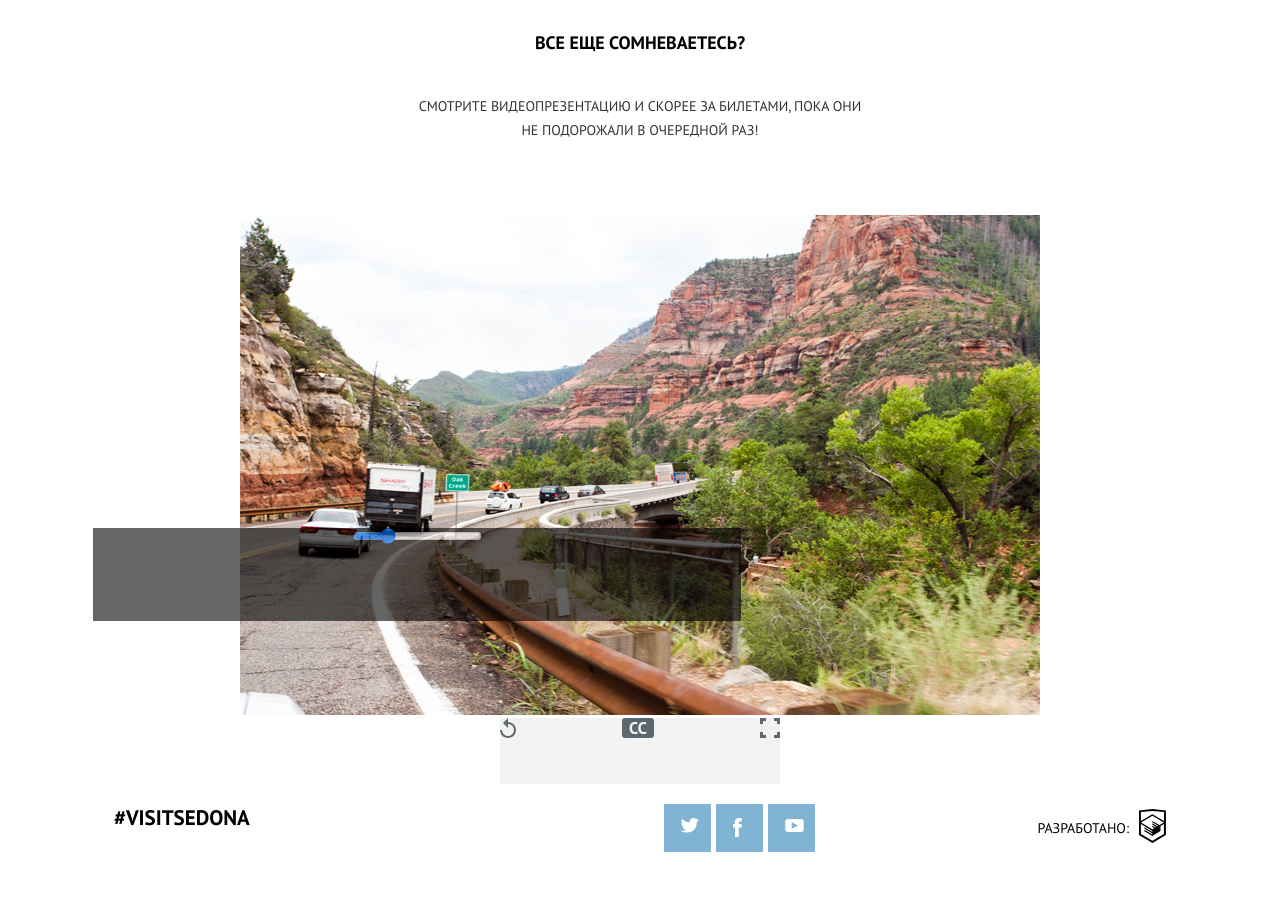
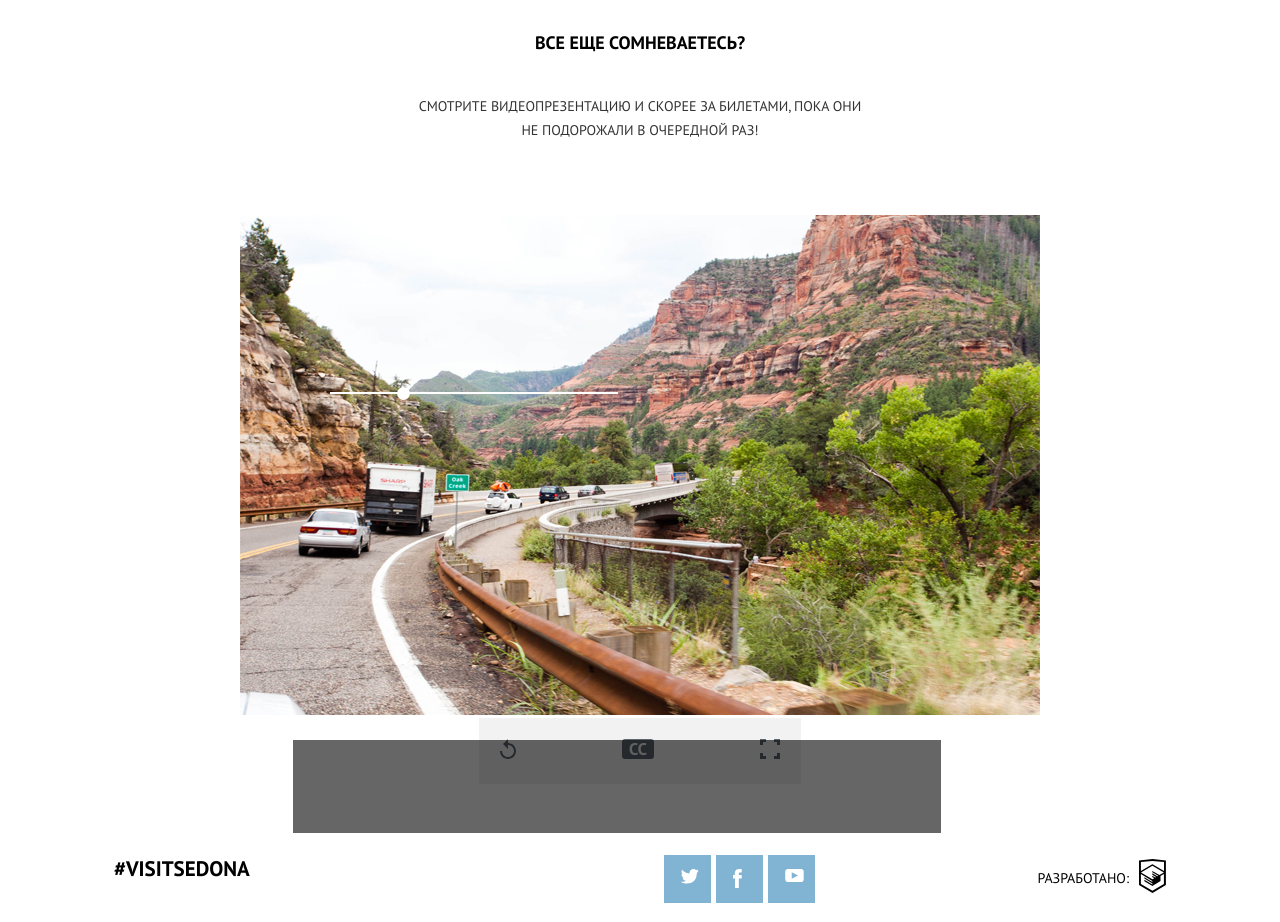
Before and after one commit to Yana822/1289173-sedona-23, a website: page source/catalog.html in a window 1280 px wide. Shown: the part 1559-2481 px from the top of the page. Before the commit the page ends 2430 px from the top, so only its background shows below. Drawn offline with nearby package versions, Linux system fonts and the light colour scheme; files that its build step writes are made by us from their sources.

Commit message:
Доделан блок презентации на мобильной версии

```diff
--- a/source/catalog.html
+++ b/source/catalog.html
@@ -157,12 +157,13 @@
       <div class="presentation__video">
         <img src="../img/video-desktop.jpg" alt="">
         <div class="presentation__range-wrapper">
-          <input class="presentation__range" type="range" min="1" max="100" value="25" />
+
         </div>
         <div class="presentation__button-wrapper">
           <a href="#">
             <img src="../img/replay.svg" width="16" height="20" alt="replay">
           </a>
+            <input class="presentation__range" type="range" min="1" max="100" value="25" />
           <a href="#">
             <img src="../img/subtitles.svg" width="32" height="20" alt="subtitles">
           </a>
--- a/source/less/blocks/presentation.less
+++ b/source/less/blocks/presentation.less
@@ -4,14 +4,20 @@
 }
 
 .presentation__video {
+  position: relative;
+  height: 200px;
+  width: 320px;
+  margin: 0 auto 40px;
+  margin-bottom: 120px;
+
   @media (min-width: @tablet-width) {
-    max-width: 648px;
-    margin: 0 auto;
+  width: 648px;
+  height: 500px;
   }
 
   @media (min-width: @desktop-width) {
-    max-width: 800px;
-    margin: 0 auto;
+  width: 800px;
+  height: 500px;
   }
 }
 
@@ -52,12 +58,13 @@
 
 .presentation__range-wrapper {
   position: absolute;
-  top: 325px;
-  left: 15px;
+  top: 155px;
+  left: 20px;
   width: 280px;
   height: 45px;
   background-color: var(--black);
   opacity: .6;
+
 
   @media (min-width: @tablet-width) {
     top: 525px;
@@ -67,19 +74,75 @@
   }
 }
 
-
 .presentation__button-wrapper{
   display: flex;
   justify-content: space-between;
   width: 280px;
-  height: 66px;
   margin: 0 auto;
   background-color: #f2f2f2;
+  padding: 21px;
 }
-
-
 
 .presentation__range {
   margin: 0 auto;
   display: block;
 }
+
+.presentation__range {
+margin-bottom: 20px;
+margin-top: 22px;
+    width: 235px;
+    top: 155px;
+    left: 43px;
+    position: absolute;
+
+@media (min-width: @tablet-width){
+width: 202px;
+margin-right: 15px;
+margin-left: 25px;
+}
+
+@media (min-width: @desktop-width){
+margin-left: 47px;
+width: 288px;
+}
+}
+
+input[type=range] {
+-webkit-appearance: none;
+background: transparent;
+}
+
+input[type=range]::-webkit-slider-thumb {
+-webkit-appearance: none;
+}
+
+input[type=range]:focus {
+outline: none;
+}
+
+input[type=range]::-ms-track {
+cursor: pointer;
+background: transparent;
+border-color: transparent;
+color: transparent;
+}
+
+/*кружочек*/
+input[type=range]::-webkit-slider-thumb {
+width: 13px;
+height: 13px;
+border-radius: 50%;
+background: var(--white);
+box-sizing: border-box;
+cursor: pointer;
+margin-top: -5px;
+}
+
+/*полоса*/
+input[type=range]::-webkit-slider-runnable-track {
+width: 240px;
+height: 2px;
+cursor: pointer;
+background: var(--white);
+}
```
